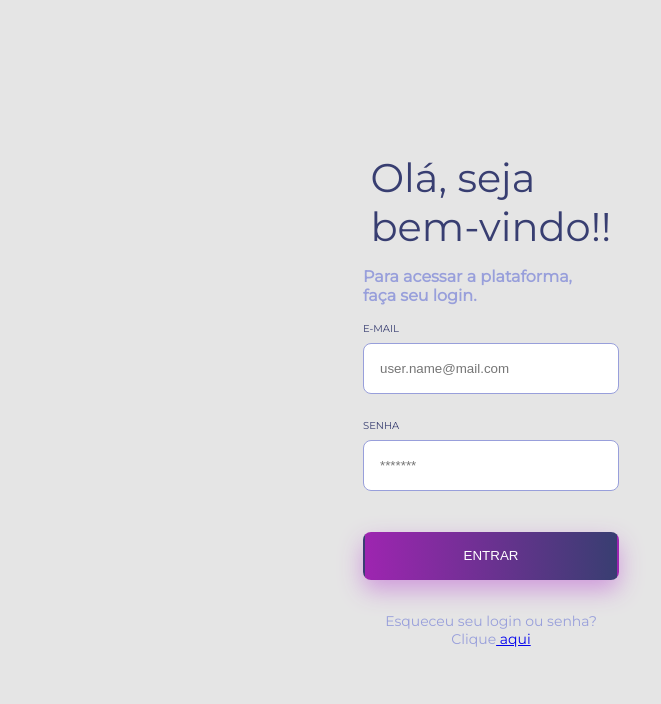
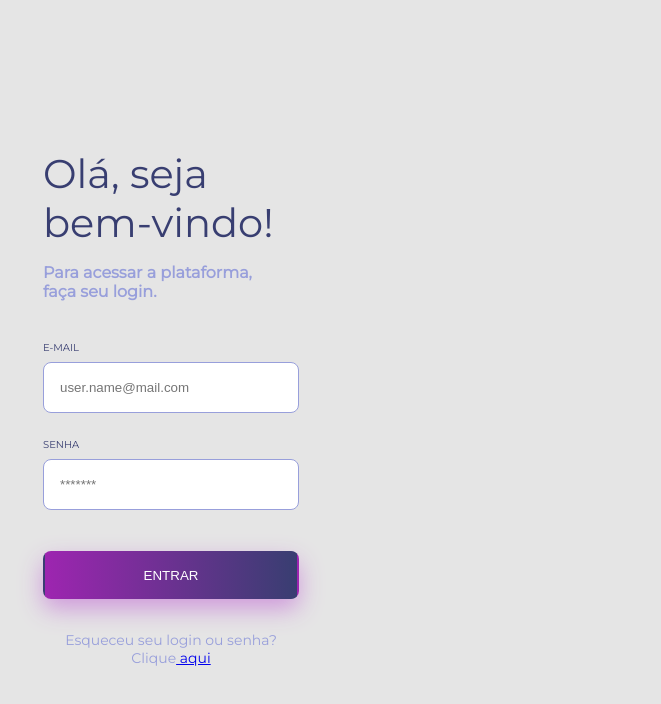
Before and after one commit to kaiogama18/challenge-login-frontend, a Next.js app: page /login in a window 1280 px wide. Shown: the top 704 px of the page, without its empty margins (469-1130 px from the left). Built offline with nearby package versions, Linux system fonts and the light colour scheme.

Commit message:
[center]
Signed-off-by: Kaio Gama <kaioeduardoescar@gmail.com>

```diff
--- a/src/components/text.tsx
+++ b/src/components/text.tsx
@@ -1,11 +1,12 @@
 import { InputHTMLAttributes } from 'react'
 import styled from 'styled-components'
 interface InputProps extends InputHTMLAttributes<HTMLInputElement> {
+    align?: string
     color?: string
     size?: number
     weight?: number
     marginTop?: number
-    align?: string
+    marginBottom?: number
 }
 
 const Paragraph = styled.div`
@@ -16,6 +17,7 @@ const Paragraph = styled.div`
     font-size: ${props => props.size}px;
     font-weight: ${props => props.weight};
     margin-top: ${props => props.marginTop}px;
+    margin-bottom: ${props => props.marginBottom}px;
     text-align: ${props => props.align};
 `
 
@@ -24,6 +26,7 @@ const Text: React.FC<InputProps> = ({
     weight,
     color,
     marginTop,
+    marginBottom,
     align,
     ...rest
 }) => {
@@ -33,6 +36,7 @@ const Text: React.FC<InputProps> = ({
             weight={weight}
             color={color}
             marginTop={marginTop}
+            marginBottom={marginBottom}
             align={align}
             {...rest}
         />
--- a/src/pages/login/index.tsx
+++ b/src/pages/login/index.tsx
@@ -10,19 +10,25 @@ interface Values {
 const Login: React.FC = () => {
     return (
         <Container>
-            <Item flex={1}>
-                {/* <Image
+            {/* <Item flex={1}>
+                <Image
                     src="/shutterstocks.jpeg"
                     alt="imagen de uma mulher olhando para um notebook"
-                /> */}
-            </Item>
+                />
+            </Item> */}
             <Item flex={1}>
                 <Content>
-                    <Text size={40}>
-                        Olá, seja <br></br>bem-vindo!!
-                    </Text>
                     <ContentForm>
-                        <Text size={16} weight={600} color="neutral">
+                        <Text size={40}>
+                            Olá, seja <br></br>bem-vindo!
+                        </Text>
+                        <Text
+                            size={16}
+                            weight={600}
+                            marginTop={16}
+                            marginBottom={40}
+                            color="neutral"
+                        >
                             Para acessar a plataforma, <br></br>faça seu login.
                         </Text>
                         <Formik
@@ -53,9 +59,14 @@ const Login: React.FC = () => {
                                 <Button type="submit"> Entrar </Button>
                             </Form>
                         </Formik>
-                        <Text size={14} color="neutral" marginTop={32} align="center">
-                            Esqueceu seu login ou senha?{' '}
-                            <br></br>Clique<a href="/"> aqui</a>
+                        <Text
+                            size={14}
+                            color="neutral"
+                            marginTop={32}
+                            align="center"
+                        >
+                            Esqueceu seu login ou senha? <br></br>Clique
+                            <a href="/"> aqui</a>
                         </Text>
                     </ContentForm>
                 </Content>
```
